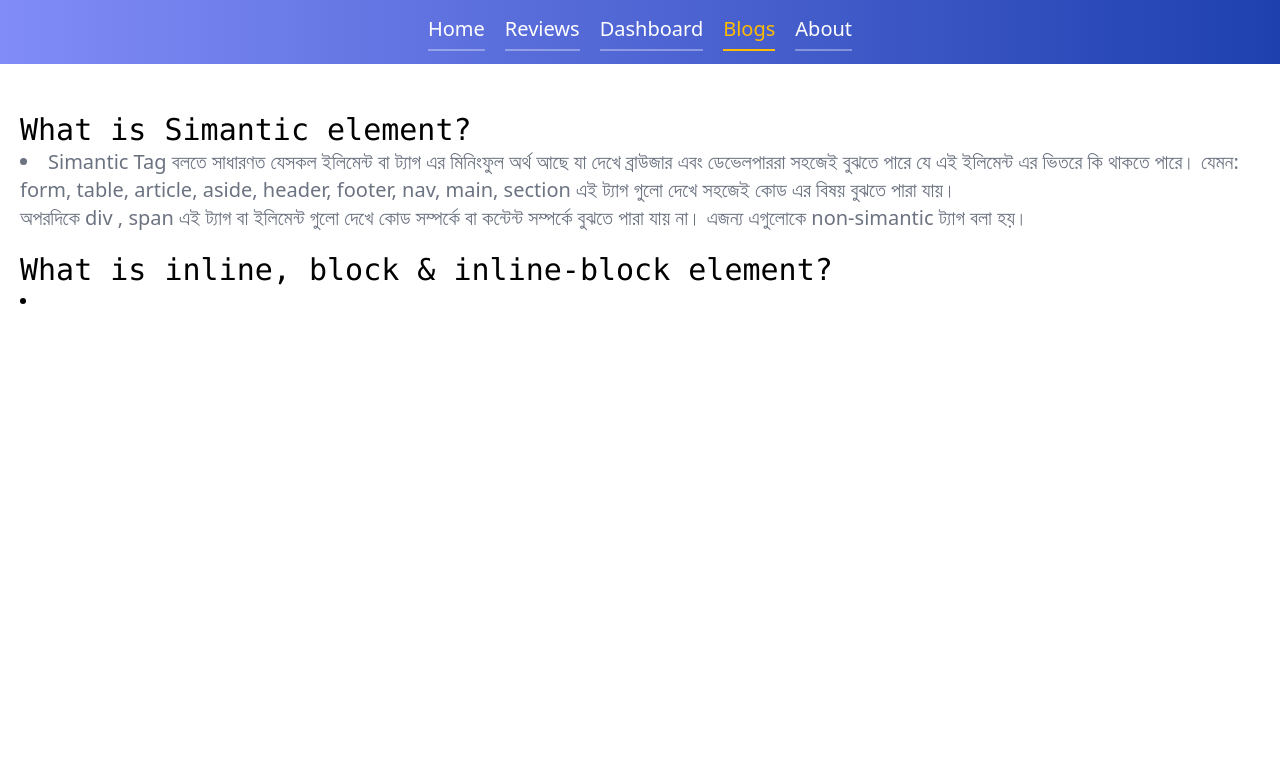
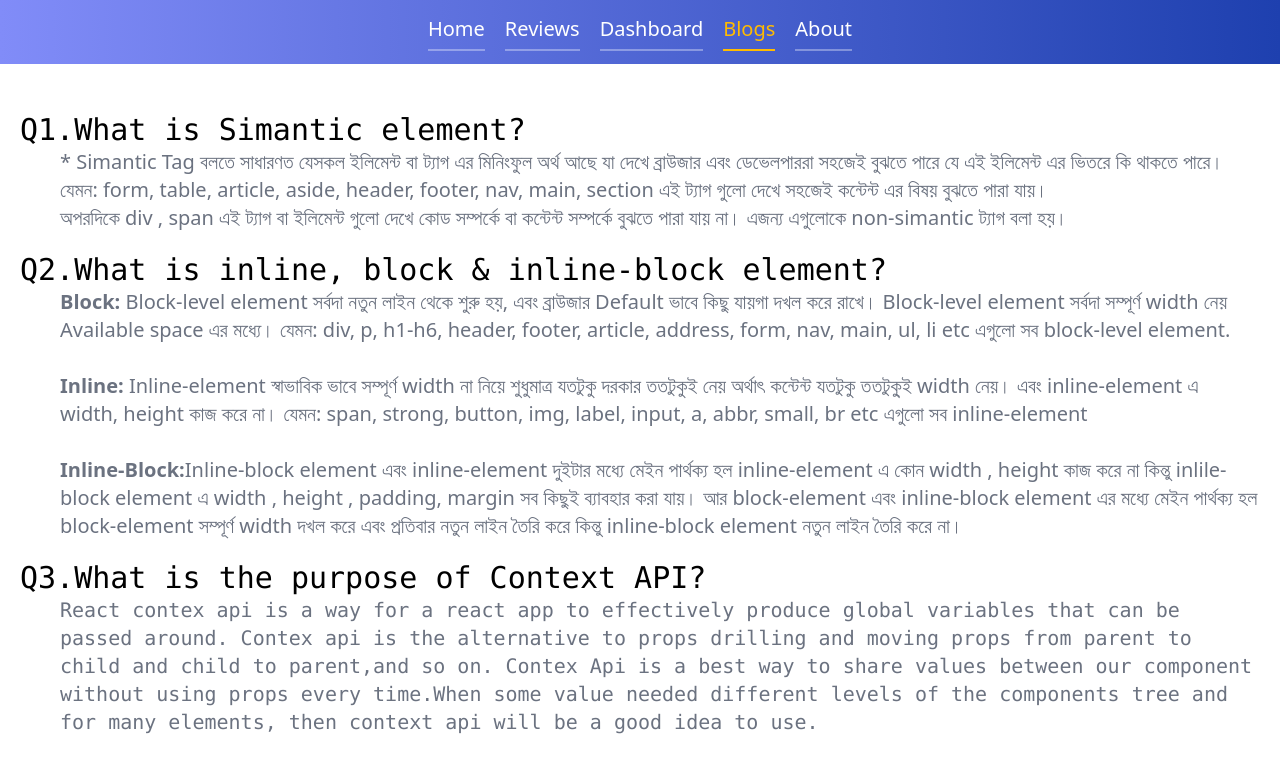
Before and after one commit to nazmul162001/product-analysis-react-router-firebase, a React (Create React App) app: page /blogs in a window 1280 px wide. Shown: the top 772 px of the page. Built offline with nearby package versions, Linux system fonts and the light colour scheme.

Commit message:
added q2 & q3, what is the purpose of contex api

```diff
--- a/src/components/Blogs/Blogs.js
+++ b/src/components/Blogs/Blogs.js
@@ -4,26 +4,56 @@ const Blogs = () => {
   return (
     <div>
       <div className="simantic-element pt-12 px-5">
-        <h1 className="text-3xl font-mono">What is Simantic element?</h1>
-        <p className='text-xl text-gray-500'>
-          {' '}
-          <li>
-            Simantic Tag বলতে সাধারণত যেসকল ইলিমেন্ট বা ট্যাগ এর মিনিংফুল অর্থ
-            আছে যা দেখে ব্রাউজার এবং ডেভেলপাররা সহজেই বুঝতে পারে যে এই ইলিমেন্ট
-            এর ভিতরে কি থাকতে পারে। যেমন: form, table, article, aside, header,
-            footer, nav, main, section এই ট্যাগ গুলো দেখে সহজেই কোড এর বিষয়
-            বুঝতে পারা যায়। <br />
-            অপরদিকে div , span এই ট্যাগ বা ইলিমেন্ট গুলো দেখে কোড সম্পর্কে বা
-            কন্টেন্ট সম্পর্কে বুঝতে পারা যায় না। এজন্য এগুলোকে non-simantic
-            ট্যাগ বলা হয়।
-          </li>
+        <h1 className="text-3xl font-mono">Q1.What is Simantic element?</h1>
+        <p className="text-xl text-gray-500 md:pl-10">
+          * Simantic Tag বলতে সাধারণত যেসকল ইলিমেন্ট বা ট্যাগ এর মিনিংফুল অর্থ
+          আছে যা দেখে ব্রাউজার এবং ডেভেলপাররা সহজেই বুঝতে পারে যে এই ইলিমেন্ট এর
+          ভিতরে কি থাকতে পারে। যেমন: form, table, article, aside, header,
+          footer, nav, main, section এই ট্যাগ গুলো দেখে সহজেই কন্টেন্ট এর বিষয়
+          বুঝতে পারা যায়। <br />
+          অপরদিকে div , span এই ট্যাগ বা ইলিমেন্ট গুলো দেখে কোড সম্পর্কে বা
+          কন্টেন্ট সম্পর্কে বুঝতে পারা যায় না। এজন্য এগুলোকে non-simantic ট্যাগ
+          বলা হয়।
         </p>
-        <h1 className="text-3xl font-mono mt-5">What is inline, block & inline-block element?</h1>
-        <p>
-          <li>
+        <h1 className="text-3xl font-mono mt-5">
+          Q2.What is inline, block & inline-block element?
+        </h1>
+        <p className="text-xl text-gray-500 md:pl-10">
+          <span className="font-bold">Block:</span> Block-level element সর্বদা
+          নতুন লাইন থেকে শুরু হয়, এবং ব্রাউজার Default ভাবে কিছু যায়গা দখল করে
+          রাখে। Block-level element সর্বদা সম্পূর্ণ width নেয় Available space এর
+          মধ্যে। যেমন: div, p, h1-h6, header, footer, article, address, form,
+          nav, main, ul, li etc এগুলো সব block-level element.
+          <br />
+          <br />
+          <span className="font-bold">Inline:</span> Inline-element স্বাভাবিক
+          ভাবে সম্পূর্ণ width না নিয়ে শুধুমাত্র যতটুকু দরকার ততটুকুই নেয় অর্থাৎ
+          কন্টেন্ট যতটুকু ততটুকু্ই width নেয়। এবং inline-element এ width, height
+          কাজ করে না। যেমন: span, strong, button, img, label, input, a, abbr,
+          small, br etc এগুলো সব inline-element
+          <br />
+          <br />
+          <span className="font-bold">Inline-Block:</span>
+          Inline-block element এবং inline-element দুইটার মধ্যে মেইন পার্থক্য হল
+          inline-element এ কোন width , height কাজ করে না কিন্তু inlile-block
+          element এ width , height , padding, margin সব কিছুই ব্যাবহার করা যায়।
+          আর block-element এবং inline-block element এর মধ্যে মেইন পার্থক্য হল
+          block-element সম্পূর্ণ width দখল করে এবং প্রতিবার নতুন লাইন তৈরি করে
+          কিন্তু inline-block element নতুন লাইন তৈরি করে না।
+        </p>
 
-          </li>
-        </p>
+        <h1 className="text-3xl font-mono mt-5">
+          Q3.What is the purpose of Context API?
+          <p className="text-xl text-gray-500 md:pl-10">
+            React contex api is a way for a react app to effectively produce
+            global variables that can be passed around. Contex api is the
+            alternative to props drilling and moving props from parent to child
+            and child to parent,and so on. Contex Api is a best way to share
+            values between our component without using props every time.When
+            some value needed different levels of the components tree and for
+            many elements, then context api will be a good idea to use.
+          </p>
+        </h1>
       </div>
     </div>
   );
```
